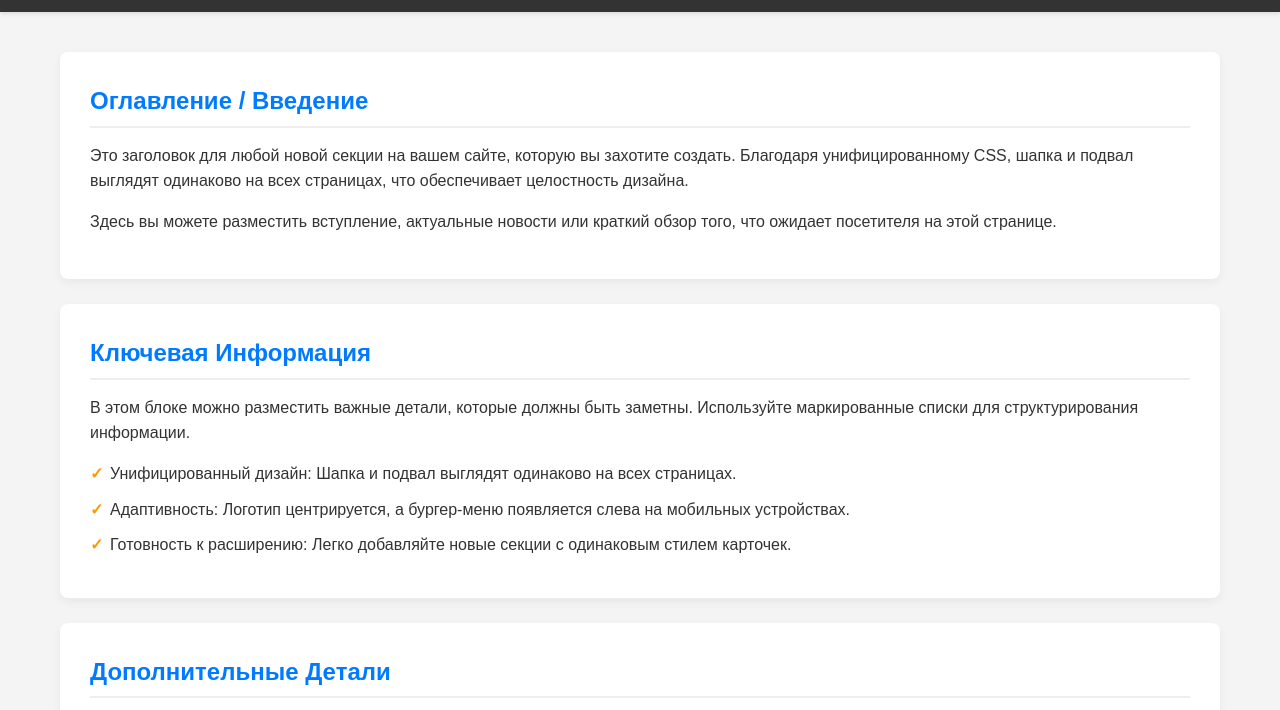
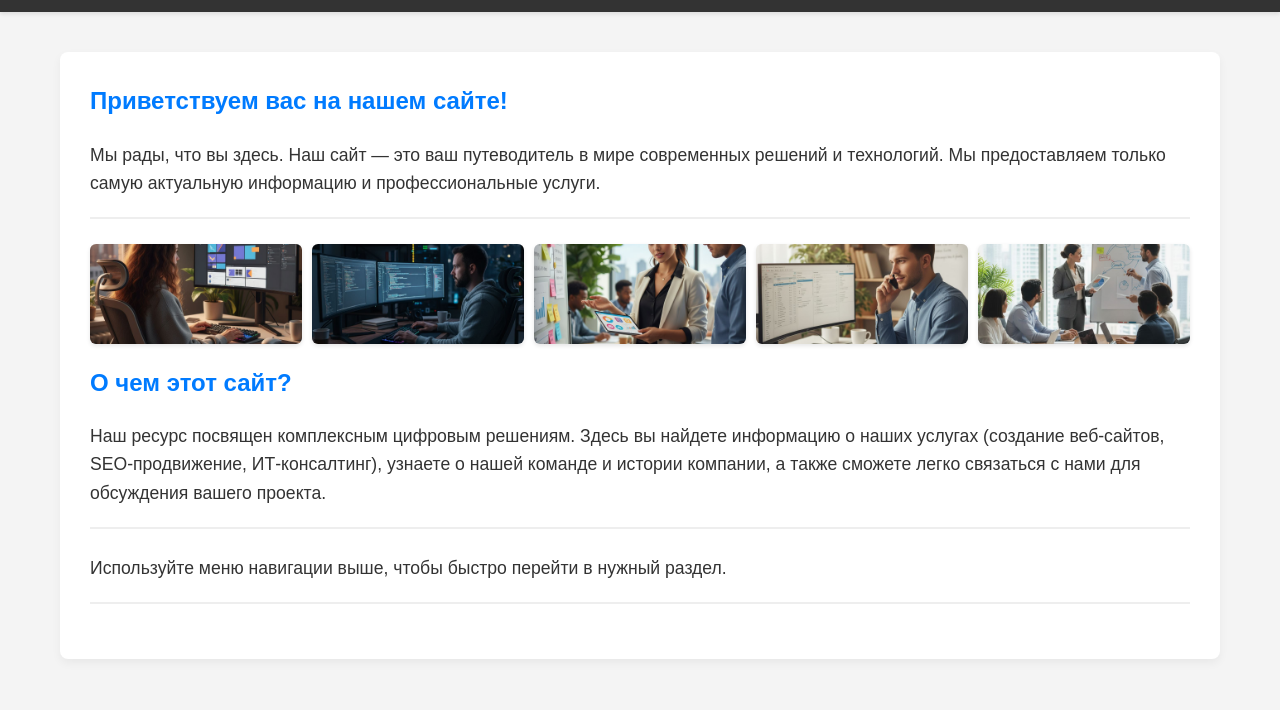
Before and after one commit to Suyanni/Practice, a plain HTML site: page Project/index.html in a window 1280 px wide. Shown: the part 69-779 px from the top of the page. Drawn offline with Linux system fonts and the light colour scheme.

Commit message:
Add files via upload

```diff
--- a/Project/About/about_style.css
+++ b/Project/About/about_style.css
@@ -137,7 +137,6 @@
         .section h2 {
             color: #007bff;
             margin-bottom: 15px;
-            border-bottom: 2px solid #007bff;
             padding-bottom: 5px;
             display: inline-block;
         }
--- a/Project/Contact/contact_style.css
+++ b/Project/Contact/contact_style.css
@@ -137,7 +137,6 @@
         .section h2 {
             color: #007bff;
             margin-bottom: 15px;
-            border-bottom: 2px solid #007bff;
             padding-bottom: 5px;
             display: inline-block;
         }
--- a/Project/Services/services_style.css
+++ b/Project/Services/services_style.css
@@ -155,7 +155,6 @@
         .section h2 {
             color: #007bff;
             margin-bottom: 15px;
-            border-bottom: 2px solid #007bff;
             padding-bottom: 5px;
             display: inline-block;
         }
--- a/Project/index.html
+++ b/Project/index.html
@@ -3,10 +3,10 @@
 <head>
     <meta charset="UTF-8">
     <meta name="viewport" content="width=device-width, initial-scale=1.0">
-    <title>Главная</title>
+    <title>Главная | Минималистичный Сайт</title>
     <link rel="stylesheet" href="style.css">
+</head>
 
-</head>
 <body>
     <header class="header">
         <div class="container">
@@ -30,35 +30,40 @@
 
     <main class="main-content container">
 
-        <section class="section introduction">
-            <h2>Оглавление / Введение</h2>
-            <p>Это заголовок для любой новой секции на вашем сайте, которую вы захотите создать. Благодаря унифицированному CSS, шапка и подвал выглядят одинаково на всех страницах, что обеспечивает целостность дизайна.</p>
-            <p>Здесь вы можете разместить вступление, актуальные новости или краткий обзор того, что ожидает посетителя на этой странице.</p>
-        </section>
+        <section class="section welcome">
+            <h2>Приветствуем вас на нашем сайте!</h2>
+            <p>Мы рады, что вы здесь. Наш сайт — это ваш путеводитель в мире современных решений и технологий. Мы предоставляем только самую актуальную информацию и профессиональные услуги.</p>
 
-        <section class="section content-block-1">
-            <h2>Ключевая Информация</h2>
-            <p>В этом блоке можно разместить важные детали, которые должны быть заметны. Используйте маркированные списки для структурирования информации.</p>
-            <ul>
-                <li>Унифицированный дизайн: Шапка и подвал выглядят одинаково на всех страницах.</li>
-                <li>Адаптивность: Логотип центрируется, а бургер-меню появляется слева на мобильных устройствах.</li>
-                <li>Готовность к расширению: Легко добавляйте новые секции с одинаковым стилем карточек.</li>
-            </ul>
-        </section>
+            <div class="image-gallery-5">
+                <div class="image-card-5">
+                    <img src="../Project/img/Home_Desingner.jpg" alt="Дизайн">
+                </div>
+                <div class="image-card-5">
+                    <img src="../Project/img/Home_Programmer.jpg" alt="Разработка">
+                    </div>
+                <div class="image-card-5">
+                    <img src="../Project/img/Home_Marketing.jpg" alt="Маркетинг">
+                </div>
+                <div class="image-card-5">
+                    <img src="../Project/img/Home_Support.jpg" alt="Поддержка">
+                </div>
+                <div class="image-card-5">
+                    <img src="../Project/img/Home_Consulting.jpg" alt="Консалтинг">
+                </div>
+            </div>
 
-        <section class="section content-block-2">
-            <h2>Дополнительные Детали</h2>
-            <p>Иногда нужно много текста, чтобы проверить, как работает отступ подвала. Обратите внимание, что даже если эта секция будет очень длинной, подвал все равно останется прижатым к самому низу страницы.</p>
-            <p>Lorem ipsum dolor sit amet, consectetur adipiscing elit. Sed do eiusmod tempor incididunt ut labore et dolore magna aliqua. Ut enim ad minim veniam, quis nostrud exercitation ullamco laboris nisi ut aliquip ex ea commodo consequat. Duis aute irure dolor in reprehenderit in voluptate velit esse cillum dolore eu fugiat nulla pariatur.
-                Excepteur sint occaecat cupidatat non proident, sunt in culpa qui officia deserunt mollit anim id est laborum.</p>
-            <p>Fermentum iaculis eu non diam phasellus. Ultrices mi tempus imperdiet nulla malesuada pellentesque elit eget. Massa vitae tortor condimentum lacinia quis vel eros donec. Leo integer malesuada nunc vel. Blandit massa enim nec dui nunc mattis enim ut tellus. Turpis egestas sed tempus urna et pharetra. Sed euismod nisi porta lorem mollis aliquam ut porttitor. </p>
+            <div class="site-description">
+                <h2>О чем этот сайт?</h2>
+                <p>Наш ресурс посвящен комплексным цифровым решениям. Здесь вы найдете информацию о наших услугах (создание веб-сайтов, SEO-продвижение, ИТ-консалтинг), узнаете о нашей команде и истории компании, а также сможете легко связаться с нами для обсуждения вашего проекта.</p>
+                <p>Используйте меню навигации выше, чтобы быстро перейти в нужный раздел.</p>
+            </div>
         </section>
 
     </main>
 
     <footer class="footer">
         <div class="container">
-            <p>&copy; 2024 Мой Простой Сайт. Все права защищены.</p>
+            <p>&copy; IT GROUP. Все права защищены.</p>
         </div>
     </footer>
 </body>
--- a/Project/style.css
+++ b/Project/style.css
@@ -1,4 +1,5 @@
-* {
+/* Глобальные сбросы и базовые стили */
+        * {
             box-sizing: border-box;
             margin: 0;
             padding: 0;
@@ -30,7 +31,7 @@
         }
 
         /* -------------------------------------------------------------------------- */
-        /* Стили Шапки и Навигации (Унифицированы) */
+        /* Стили Шапки и Навигации (УНИФИЦИРОВАНЫ СО ВСЕМИ СТРАНИЦАМИ) */
         /* -------------------------------------------------------------------------- */
 
         .header {
@@ -125,18 +126,13 @@
                 border-top: none;
             }
 
-            .nav-menu ul li a {
-                display: block;
-                padding: 10px;
-            }
-
             .menu-toggle-input:checked ~ .nav-menu {
                 display: block;
             }
         }
 
         /* -------------------------------------------------------------------------- */
-        /* Стили Основного Контента */
+        /* Стили Основного Контента (НОВАЯ ГЛАВНАЯ СТРАНИЦА) */
         /* -------------------------------------------------------------------------- */
         .main-content {
             flex-grow: 1;
@@ -148,37 +144,62 @@
             background-color: white;
             border-radius: 8px;
             box-shadow: 0 4px 10px rgba(0, 0, 0, 0.05);
-            margin-bottom: 25px; /* Отступ между секциями */
+            margin-bottom: 25px;
         }
 
-        .section h2 {
+        .welcome h2 {
             color: #007bff;
             margin-bottom: 15px;
-            border-bottom: 2px solid #eee;
             padding-bottom: 5px;
+            display: inline-block;
         }
 
-        .section p {
-            margin-bottom: 15px;
+        .welcome p {
+            font-size: 1.1em;
+            margin-bottom: 25px;
+            border-bottom: 2px solid #eee;
+            padding-bottom: 20px;
         }
 
-        .section ul {
-            list-style: none;
-            padding-left: 0;
+        /* Стили Галереи (5 изображений в ряд) */
+        .image-gallery-5 {
+            display: flex;
+            flex-wrap: wrap;
+            gap: 10px; /* Небольшой отступ между изображениями */
+            margin-bottom: 20px;
         }
 
-        .section ul li {
-            margin-bottom: 10px;
-            padding-left: 20px;
-            position: relative;
+        .image-card-5 {
+            flex: 1 1 18%; /* Позволяет каждому изображению занимать примерно 1/5 ширины */
+            min-width: 100px; /* Минимальная ширина, чтобы не было слишком узко на средних экранах */
+            overflow: hidden;
+            border-radius: 6px;
+            box-shadow: 0 2px 4px rgba(0, 0, 0, 0.1);
         }
 
-        .section ul li::before {
-            content: '✓';
-            color: #ff9900;
-            font-weight: bold;
-            position: absolute;
-            left: 0;
+        .image-card-5 img {
+            width: 100%;
+            height: 100px; /* Фиксированная высота для ровного ряда */
+            object-fit: cover; /* Изображение будет обрезать, чтобы заполнить контейнер */
+            display: block;
+            transition: transform 0.3s;
+        }
+
+        .image-card-5:hover img {
+            transform: scale(1.05); /* Легкий эффект при наведении */
+        }
+
+        /* Адаптивность для галереи */
+        @media (max-width: 900px) {
+            .image-card-5 {
+                flex: 1 1 calc(33.333% - 10px); /* 3 в ряд на планшетах */
+            }
+        }
+
+        @media (max-width: 600px) {
+            .image-card-5 {
+                flex: 1 1 calc(50% - 5px); /* 2 в ряд на мобильных */
+            }
         }
 
         /* -------------------------------------------------------------------------- */
```
Also changed, not shown: Project/About/about.html (+1 -1 lines), Project/Contact/contact.html (+1 -1 lines), Project/Services/services.html (+1 -1 lines), Project/img/Home_Consulting.jpg (added), Project/img/Home_Desingner.jpg (added), Project/img/Home_Marketing.jpg (added), Project/img/Home_Programmer.jpg (added), Project/img/Home_Support.jpg (added).
